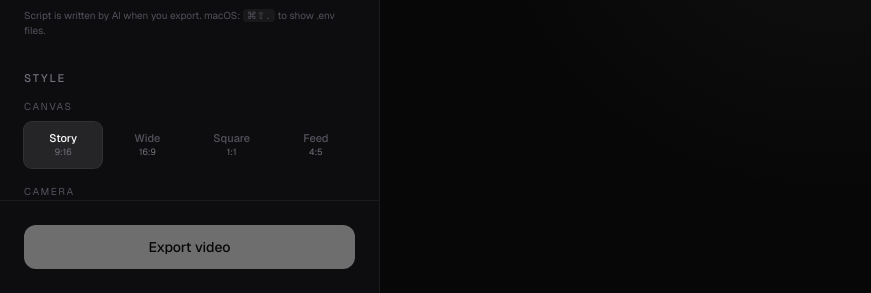
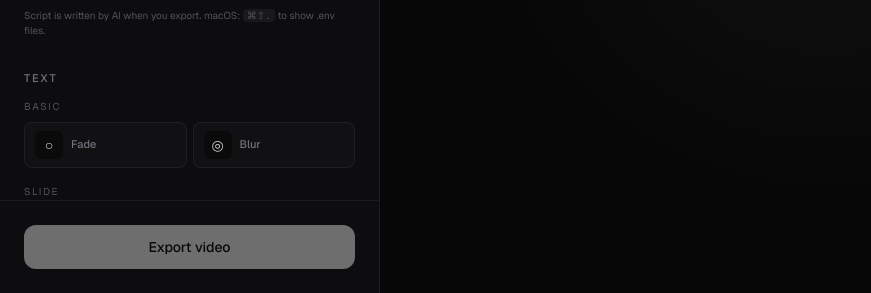
Before and after one commit to clngrenes/saasmotion, a Next.js app: page / in a window 1280 px wide. Shown: the part 507-800 px from the top of the page, without its empty margins (0-871 px from the left). Built offline with nearby package versions, Linux system fonts and the light colour scheme; what remotion would draw is missing.

Commit message:
Add Jitter-style text animation presets (slide, mask, scale, fade)
Co-authored-by: Cursor <cursoragent@cursor.com>

```diff
--- a/src/app/page.tsx
+++ b/src/app/page.tsx
@@ -6,8 +6,13 @@ import { AssetDropzone } from "../components/studio/AssetDropzone";
 import { BriefForm } from "../components/studio/BriefForm";
 import { ExportProgressPanel, type ExportPhase } from "../components/studio/ExportProgressPanel";
 import { LogoDropzone } from "../components/studio/LogoDropzone";
+import { TextPresetPicker } from "../components/studio/TextPresetPicker";
 import { StyleControls } from "../components/studio/StyleControls";
 import { StudioSection } from "../components/studio/StudioSection";
+import {
+  DEFAULT_TEXT_PRESET,
+  type TextPresetId,
+} from "../remotion/text-presets/catalog";
 import {
   DEFAULT_VIDEO_DURATION_FRAMES,
   type VideoDurationFrames,
@@ -86,6 +91,8 @@ export default function PreviewPage() {
   const [presetName, setPresetName] = useState<CameraPresetName>("zelios-style");
   const [aspectRatio, setAspectRatio] =
     useState<VideoAspectRatioId>(DEFAULT_VIDEO_ASPECT_RATIO);
+  const [textPreset, setTextPreset] =
+    useState<TextPresetId>(DEFAULT_TEXT_PRESET);
   const [durationInFrames, setDurationInFrames] =
     useState<VideoDurationFrames>(DEFAULT_VIDEO_DURATION_FRAMES);
 
@@ -182,10 +189,11 @@ export default function PreviewPage() {
         presetName,
         durationInFrames,
         aspectRatio,
+        textPreset,
         enableAudio,
         logoUrl: logoUrl ?? undefined,
       }),
-    [previewUrls, effectiveSceneCopy, productName, tagline, presetName, durationInFrames, aspectRatio, enableAudio, logoUrl],
+    [previewUrls, effectiveSceneCopy, productName, tagline, presetName, durationInFrames, aspectRatio, textPreset, enableAudio, logoUrl],
   );
 
   const generateScript = useCallback(async () => {
@@ -359,6 +367,7 @@ export default function PreviewPage() {
             presetName,
             durationInFrames,
             aspectRatio,
+            textPreset,
             enableAudio,
             logoUrl: logoUrl ?? undefined,
           }),
@@ -420,6 +429,10 @@ export default function PreviewPage() {
               onDescriptionChange={setProductDescription}
               onContextLoad={setProductContext}
             />
+          </StudioSection>
+
+          <StudioSection title="Text">
+            <TextPresetPicker value={textPreset} onChange={setTextPreset} />
           </StudioSection>
 
           <StudioSection title="Style">
--- /dev/null
+++ b/src/components/studio/TextPresetPicker.tsx
@@ -0,0 +1,51 @@
+"use client";
+
+import React from "react";
+import {
+  DEFAULT_TEXT_PRESET,
+  TEXT_PRESET_CATEGORIES,
+  type TextPresetId,
+} from "../../remotion/text-presets/catalog";
+
+interface TextPresetPickerProps {
+  readonly value: TextPresetId;
+  readonly onChange: (value: TextPresetId) => void;
+}
+
+export const TextPresetPicker: React.FC<TextPresetPickerProps> = ({
+  value,
+  onChange,
+}) => (
+  <div className="flex flex-col gap-4">
+    {TEXT_PRESET_CATEGORIES.map((category) => (
+      <div key={category.id}>
+        <p className="mb-2 text-[10px] uppercase tracking-[0.16em] text-zinc-600">
+          {category.label}
+        </p>
+        <div className="grid grid-cols-2 gap-1.5">
+          {category.presets.map((preset) => (
+            <button
+              key={preset.id}
+              type="button"
+              onClick={() => onChange(preset.id)}
+              className={[
+                "flex items-center gap-2 rounded-lg border px-2.5 py-2 text-left transition-colors",
+                value === preset.id
+                  ? "border-white/20 bg-white/10 text-white"
+                  : "border-white/6 bg-white/[0.02] text-zinc-500 hover:border-white/12 hover:text-zinc-300",
+              ].join(" ")}
+            >
+              <span className="flex h-7 w-7 shrink-0 items-center justify-center rounded-md bg-black/40 text-sm text-zinc-300">
+                {preset.hint}
+              </span>
+              <span className="text-[11px] font-medium">{preset.label}</span>
+            </button>
+          ))}
+        </div>
+      </div>
+    ))}
+    {value === DEFAULT_TEXT_PRESET && (
+      <p className="text-[10px] text-zinc-600">Default: Slide ↑ (Jitter-style)</p>
+    )}
+  </div>
+);
--- a/src/lib/video/build-video-props.ts
+++ b/src/lib/video/build-video-props.ts
@@ -2,6 +2,10 @@ import {
   DEFAULT_VIDEO_ASPECT_RATIO,
   type VideoAspectRatioId,
 } from "../../remotion/constants/aspect-ratio";
+import {
+  DEFAULT_TEXT_PRESET,
+  type TextPresetId,
+} from "../../remotion/text-presets/catalog";
 import {
   DEFAULT_BACKGROUND_MUSIC_URL,
   DEFAULT_TRANSITION_SFX_URL,
@@ -48,6 +52,7 @@ export function buildVideoProps(input: {
   presetName: CameraPresetName;
   durationInFrames: number;
   aspectRatio?: VideoAspectRatioId;
+  textPreset?: TextPresetId;
   enableAudio?: boolean;
   backgroundMusicUrl?: string;
   transitionSfxUrl?: string;
@@ -60,6 +65,7 @@ export function buildVideoProps(input: {
     presetName: input.presetName,
     durationInFrames: input.durationInFrames,
     aspectRatio: input.aspectRatio ?? DEFAULT_VIDEO_ASPECT_RATIO,
+    textPreset: input.textPreset ?? DEFAULT_TEXT_PRESET,
     enableAudio: input.enableAudio ?? true,
     backgroundMusicUrl: input.backgroundMusicUrl ?? DEFAULT_BACKGROUND_MUSIC_URL,
     transitionSfxUrl: input.transitionSfxUrl ?? DEFAULT_TRANSITION_SFX_URL,
--- a/src/remotion/Root.tsx
+++ b/src/remotion/Root.tsx
@@ -5,6 +5,9 @@ import {
   DEFAULT_VIDEO_ASPECT_RATIO,
   getVideoDimensions,
 } from "./constants/aspect-ratio";
+import {
+  DEFAULT_TEXT_PRESET,
+} from "./text-presets/catalog";
 import {
   DEFAULT_BACKGROUND_MUSIC_URL,
   DEFAULT_TRANSITION_SFX_URL,
@@ -29,6 +32,7 @@ const defaultProps = {
   presetName: "zelios-style" as const,
   durationInFrames: DEFAULT_DURATION_IN_FRAMES,
   aspectRatio: DEFAULT_VIDEO_ASPECT_RATIO,
+  textPreset: DEFAULT_TEXT_PRESET,
   backgroundMusicUrl: DEFAULT_BACKGROUND_MUSIC_URL,
   transitionSfxUrl: DEFAULT_TRANSITION_SFX_URL,
   enableAudio: true,
--- a/src/remotion/compositions/ScreenshotVideo.tsx
+++ b/src/remotion/compositions/ScreenshotVideo.tsx
@@ -29,6 +29,7 @@ export const ScreenshotVideo: React.FC<ScreenshotVideoProps> = ({
   transitionSfxUrl,
   enableAudio,
   logoUrl,
+  textPreset,
 }) => {
   const frame = useCurrentFrame();
   const { fps, width, height } = useVideoConfig();
@@ -105,6 +106,7 @@ export const ScreenshotVideo: React.FC<ScreenshotVideoProps> = ({
             subline={activeScene.subline}
             localFrame={localFrame}
             localDuration={localDuration}
+            textPreset={textPreset}
           />
         </>
       )}
--- a/src/remotion/schemas/screenshot-video-schema.ts
+++ b/src/remotion/schemas/screenshot-video-schema.ts
@@ -1,10 +1,16 @@
 import { z } from "zod";
 import { VIDEO_ASPECT_RATIO_OPTIONS } from "../constants/aspect-ratio";
+import { TEXT_PRESET_IDS } from "../text-presets/catalog";
 import { CAMERA_PRESET_NAMES } from "../types/screenshot-video";
 
 const aspectRatioIds = VIDEO_ASPECT_RATIO_OPTIONS.map((o) => o.id) as [
   (typeof VIDEO_ASPECT_RATIO_OPTIONS)[number]["id"],
   ...(typeof VIDEO_ASPECT_RATIO_OPTIONS)[number]["id"][],
+];
+
+const textPresetIds = TEXT_PRESET_IDS as [
+  (typeof TEXT_PRESET_IDS)[number],
+  ...(typeof TEXT_PRESET_IDS)[number][],
 ];
 
 export const videoSceneSchema = z.object({
@@ -20,6 +26,7 @@ export const screenshotVideoSchema = z.object({
   presetName: z.enum(CAMERA_PRESET_NAMES),
   durationInFrames: z.number().int().positive(),
   aspectRatio: z.enum(aspectRatioIds),
+  textPreset: z.enum(textPresetIds),
   backgroundMusicUrl: z.string().min(1),
   transitionSfxUrl: z.string().min(1),
   enableAudio: z.boolean(),
--- /dev/null
+++ b/src/remotion/text-presets/catalog.ts
@@ -0,0 +1,48 @@
+export const TEXT_PRESET_CATEGORIES = [
+  {
+    id: "basic",
+    label: "Basic",
+    presets: [
+      { id: "fade", label: "Fade", hint: "○" },
+      { id: "blur-in", label: "Blur", hint: "◎" },
+    ],
+  },
+  {
+    id: "slide",
+    label: "Slide",
+    presets: [
+      { id: "slide-up", label: "Slide ↑", hint: "↑" },
+      { id: "slide-down", label: "Slide ↓", hint: "↓" },
+      { id: "slide-left", label: "Slide ←", hint: "←" },
+      { id: "slide-right", label: "Slide →", hint: "→" },
+    ],
+  },
+  {
+    id: "mask",
+    label: "Mask",
+    presets: [
+      { id: "mask-up", label: "Mask ↑", hint: "▲" },
+      { id: "mask-down", label: "Mask ↓", hint: "▼" },
+    ],
+  },
+  {
+    id: "scale",
+    label: "Scale",
+    presets: [
+      { id: "grow", label: "Grow", hint: "+" },
+      { id: "shrink", label: "Shrink", hint: "−" },
+    ],
+  },
+] as const;
+
+export type TextPresetId =
+  (typeof TEXT_PRESET_CATEGORIES)[number]["presets"][number]["id"];
+
+export const TEXT_PRESET_IDS: readonly TextPresetId[] =
+  TEXT_PRESET_CATEGORIES.flatMap((c) => c.presets.map((p) => p.id));
+
+export const DEFAULT_TEXT_PRESET: TextPresetId = "slide-up";
+
+export function isTextPresetId(value: string): value is TextPresetId {
+  return TEXT_PRESET_IDS.includes(value as TextPresetId);
+}
--- /dev/null
+++ b/src/remotion/text-presets/compute.ts
@@ -0,0 +1,95 @@
+import { Easing, interpolate } from "remotion";
+import type { TextPresetId } from "./catalog";
+
+export type TextMotionStyle = {
+  opacity: number;
+  translateX: number;
+  translateY: number;
+  scale: number;
+  filter: string;
+  clipPath: string;
+};
+
+const ENTER_FRAMES = 22;
+const EXIT_FRAMES = 18;
+
+function clampEnter(frame: number): number {
+  return Math.max(0, Math.min(frame, ENTER_FRAMES));
+}
+
+function ease(t: number): number {
+  return Easing.out(Easing.cubic)(t);
+}
+
+export function computeTextEnter(
+  preset: TextPresetId,
+  frame: number,
+  canvas: { width: number; height: number },
+): TextMotionStyle {
+  const t = ease(clampEnter(frame) / ENTER_FRAMES);
+  const travel = Math.max(canvas.height * 0.06, 48);
+
+  const base: TextMotionStyle = {
+    opacity: 1,
+    translateX: 0,
+    translateY: 0,
+    scale: 1,
+    filter: "blur(0px)",
+    clipPath: "inset(0% 0% 0% 0%)",
+  };
+
+  switch (preset) {
+    case "fade":
+      return { ...base, opacity: t };
+    case "blur-in":
+      return { ...base, opacity: t, filter: `blur(${(1 - t) * 10}px)` };
+    case "slide-up":
+      return { ...base, opacity: t, translateY: (1 - t) * travel };
+    case "slide-down":
+      return { ...base, opacity: t, translateY: (1 - t) * -travel };
+    case "slide-left":
+      return { ...base, opacity: t, translateX: (1 - t) * travel };
+    case "slide-right":
+      return { ...base, opacity: t, translateX: (1 - t) * -travel };
+    case "mask-up":
+      return {
+        ...base,
+        clipPath: `inset(${(1 - t) * 100}% 0% 0% 0%)`,
+      };
+    case "mask-down":
+      return {
+        ...base,
+        clipPath: `inset(0% 0% ${(1 - t) * 100}% 0%)`,
+      };
+    case "grow":
+      return { ...base, opacity: t, scale: 0.82 + t * 0.18 };
+    case "shrink":
+      return { ...base, opacity: t, scale: 1.18 - t * 0.18 };
+    default:
+      return base;
+  }
+}
+
+export function computeTextExit(
+  localFrame: number,
+  localDuration: number,
+): Pick<TextMotionStyle, "opacity" | "translateY"> {
+  const start = localDuration - EXIT_FRAMES;
+  const opacity = interpolate(
+    localFrame,
+    [start, localDuration],
+    [1, 0],
+    { extrapolateLeft: "clamp", extrapolateRight: "clamp" },
+  );
+  const translateY = interpolate(
+    localFrame,
+    [start, localDuration],
+    [0, 12],
+    { extrapolateLeft: "clamp", extrapolateRight: "clamp" },
+  );
+  return { opacity, translateY };
+}
+
+export function computeSublineEnter(frame: number): number {
+  return ease(Math.max(0, Math.min((frame - 8) / 18, 1)));
+}
--- a/src/remotion/types/screenshot-video.ts
+++ b/src/remotion/types/screenshot-video.ts
@@ -1,4 +1,5 @@
 import type { VideoAspectRatioId } from "../constants/aspect-ratio";
+import type { TextPresetId } from "../text-presets/catalog";
 
 /** Preset-IDs — kebab-case, stabil für API/DB/Lambda-Props */
 export const CAMERA_PRESET_NAMES = [
@@ -57,6 +58,7 @@ export type ScreenshotVideoProps = {
   readonly presetName: CameraPresetName;
   readonly durationInFrames: number;
   readonly aspectRatio: VideoAspectRatioId;
+  readonly textPreset: TextPresetId;
   readonly backgroundMusicUrl: string;
   readonly transitionSfxUrl: string;
   readonly enableAudio: boolean;
```
Also changed, not shown: src/remotion/components/SceneHeadline.tsx (+24 -24 lines).
